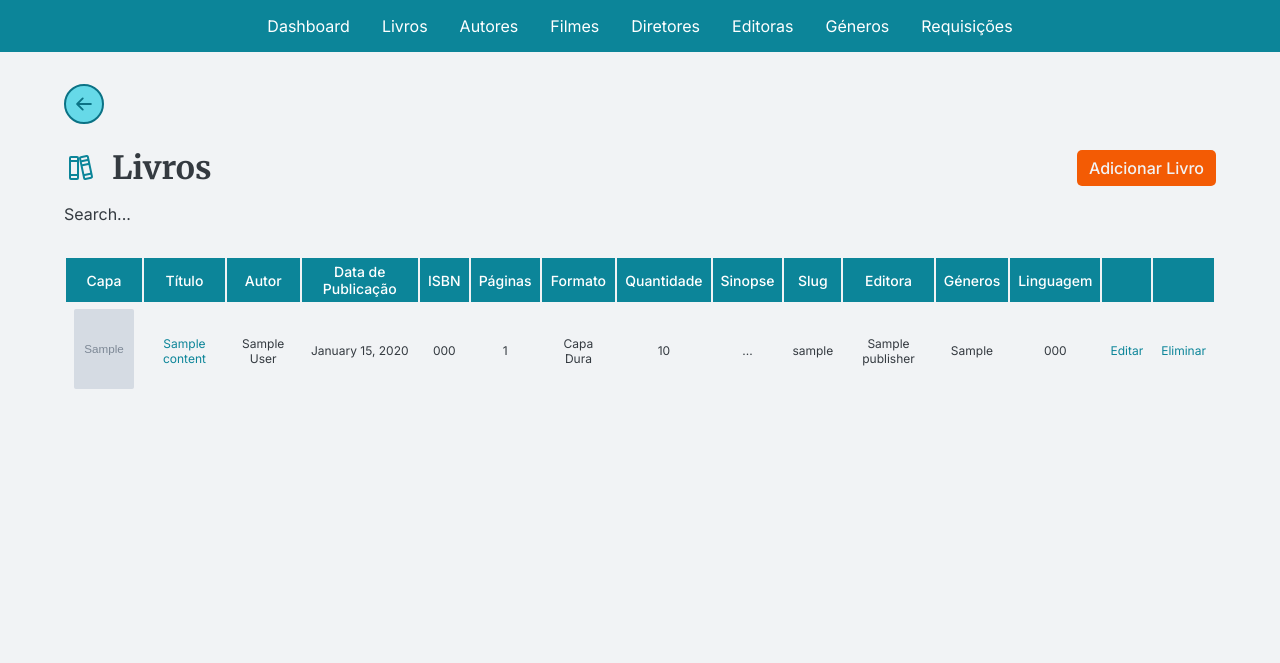
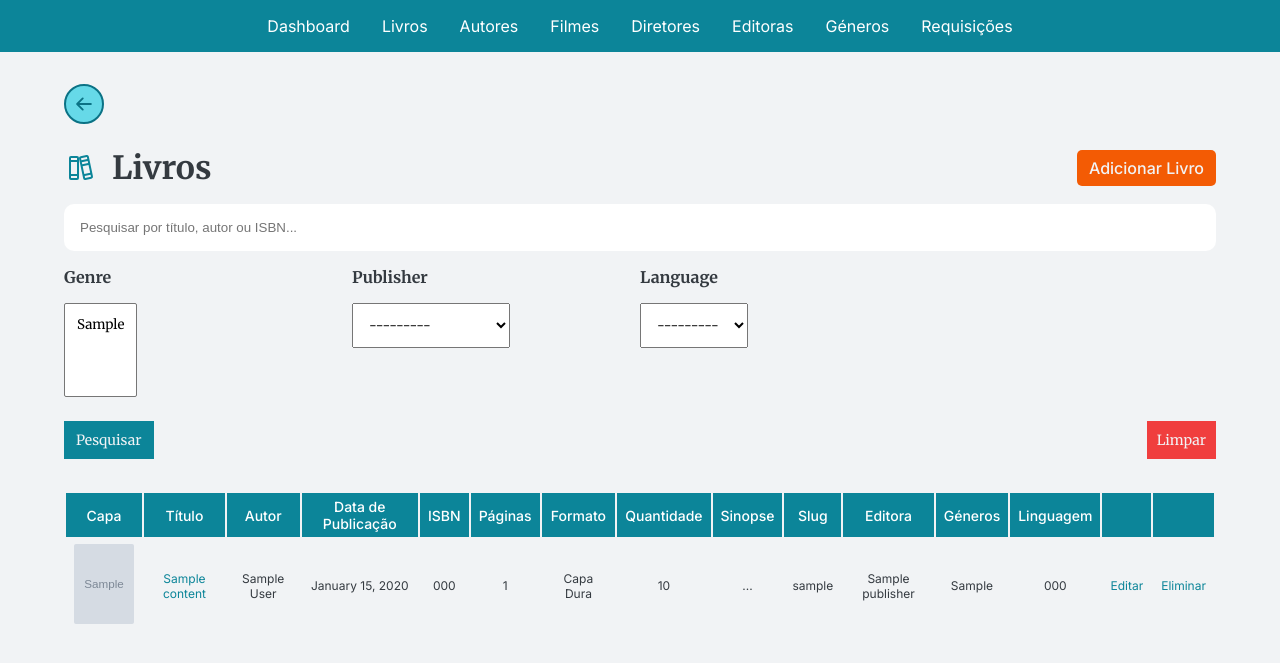
Before and after one commit to Kurt3z/BookByte, a Django app: page /staff/books-dashboard/ in a window 1280 px wide. Shown: the top 663 px of the page. Run offline with Django 4.2, Linux system fonts and the light colour scheme; tables that the repository leaves empty hold one stand-in row (values such as "Sample post"); grey boxes marked "Sample" are stand-in pictures; some libraries are stand-ins or nearby versions.

Commit message:
Implement pagination on books dashboard

```diff
--- /dev/null
+++ b/books/static/books/search-book.css
@@ -0,0 +1,76 @@
+/* ------------- */
+/* SEARCH STYLES */
+/* ------------- */
+#id_title_isbn_author {
+  width: 100%;
+  padding: 16px;
+  background-color: #f1f3f5;
+  border: none;
+  border-radius: 10px;
+  margin-bottom: 16px;
+}
+
+#id_title_isbn_author:focus {
+  outline: none;
+  border: 1px solid #0c8599;
+}
+
+.select-filters {
+  display: grid;
+  grid-template-columns: repeat(4, 1fr);
+  margin-bottom: 24px;
+}
+
+.select-filters p {
+  margin-bottom: 16px;
+  font-weight: 700;
+}
+
+.select-filters select {
+  padding: 12px;
+}
+
+.select-filters select,
+.select-filters p {
+  font-family: 'Merriweather', serif;
+}
+
+@media (max-width: 640px) {
+  .select-filters {
+    display: flex;
+    flex-direction: column;
+    gap: 16px;
+    margin-left: 16px;
+  }
+}
+
+.btn {
+  font-family: 'Merriweather', serif;
+  background-color: #0c8599;
+  color: #f1f3f5;
+  text-decoration: none;
+  font-size: 14px;
+  font-weight: 500;
+  display: inline-block;
+  max-width: fit-content;
+  border: none;
+  cursor: pointer;
+}
+
+.form-btns {
+  display: flex;
+  justify-content: space-between;
+}
+
+#btn-reset:link,
+#btn-reset:visited {
+  display: flex;
+  align-items: center;
+  background-color: #f03e3e;
+  cursor: pointer;
+}
+
+#btn-reset:hover,
+#btn-reset:active {
+  background-color: #fa5252;
+}
--- /dev/null
+++ b/books/templates/books/search-book.html
@@ -0,0 +1,22 @@
+<form action="" id="search-form">
+    {% for field in myFilter.form %}
+    {% if field.label == "Search" %}
+    {{field}}
+    {% endif %}
+    {% endfor %}
+
+    <div class="select-filters">
+      {% for field in myFilter.form %}
+      {% if field.label != "Search" %}
+      <div class="grid-item">
+        <p>{{field.label}}</p>
+        {{field}}
+      </div>
+      {% endif %}
+      {% endfor %}
+    </div>
+    <div class="form-btns">
+      <button type="submit" class="btn btn--medium" id="btn-search">Pesquisar</button>
+      <a href="{% url redirect %}" class="btn btn--small" id="btn-reset">Limpar</a>
+    </div>
+</form>
--- a/books/views.py
+++ b/books/views.py
@@ -14,7 +14,8 @@ def books(request):
     context = {
         "books": books,
         "myFilter": myFilter,
-        "custom_range": custom_range
+        "custom_range": custom_range,
+        "reset_form_redirect": "books"
     }
 
     return render(request, "books/books.html", context)
--- a/staff/static/staff/content-dashboard.css
+++ b/staff/static/staff/content-dashboard.css
@@ -113,3 +113,30 @@ table a:active {
 .btn-back:hover {
   background-color: #99e9f2;
 }
+
+.pagination {
+  width: 100%;
+  display: flex;
+  justify-content: center;
+}
+
+.pagination ul {
+  list-style: none;
+  display: flex;
+  gap: 8px;
+}
+
+.pagination a:link,
+.pagination a:visited,
+.pagination a:hover,
+.pagination a:active {
+  color: #0c8599;
+}
+
+.active {
+  text-decoration: underline;
+}
+
+#id_title_isbn_author {
+  background-color: #fff;
+}
--- a/staff/templates/staff/books-dashboard.html
+++ b/staff/templates/staff/books-dashboard.html
@@ -5,6 +5,7 @@
 
 {% block styles %}
 <link rel="stylesheet" href="{% static "staff/navigation.css" %}">
+<link rel="stylesheet" href="{% static "books/search-book.css" %}">
 <link rel="stylesheet" href="{% static "staff/content-dashboard.css" %}">
 
 {% endblock styles %}
@@ -27,7 +28,7 @@
             </h1>
             <a href="{% url "add-book" %}" id="add-btn">Adicionar Livro</a>
         </div>
-        <p>Search...</p>
+        {% include "books/search-book.html" with redirect="books-dashboard" %}
     </header>
 
     <table>
@@ -78,5 +79,28 @@
         </tr>
         {% endfor %}
     </table>
+
+    {% if books.has_other_pages %}
+    <div class="pagination">
+        <ul>
+            {% if books.has_previous %}
+            <li><a href="#">&laquo;</a></li>
+            {% endif %}
+
+            {% for page in custom_range %}
+
+            {% if page == books.number %}
+            <li><a href="?page={{page}}" class="active">{{page}}</a></li>
+            {% else %}
+            <a href="?page={{page}}">{{page}}</a>
+            {% endif %}
+            {% endfor %}
+
+            {% if books.has_next %}
+            <a href="?page={{books.next_page_number}}">&raquo;</a>
+            {% endif %}
+        </ul>
+    </div>
+    {% endif %}
 </main>
 {% endblock content %}
--- a/staff/views.py
+++ b/staff/views.py
@@ -4,6 +4,9 @@ from books.models import Book, Author
 from books.forms import BookForm, AuthorForm
 from models.models import Publisher, Genre
 from models.forms import PublisherForm, GenreForm
+
+from books.filters import BookFilter
+from books.utils import paginateBooks
 
 
 def dashboard(request):
@@ -21,8 +24,14 @@ def dashboard(request):
 
 def booksDashboard(request):
     books = Book.objects.all()
+    myFilter = BookFilter(request.GET, queryset=books)
+    books = myFilter.qs
+    custom_range, books = paginateBooks(request, books, 8)
+
     context = {
-        "books": books
+        "books": books,
+        "myFilter": myFilter,
+        "custom_range": custom_range
     }
 
     return render(request, "staff/books-dashboard.html", context)
```
Also changed, not shown: books/static/books/books.css (+0 -77 lines), books/templates/books/books.html (+2 -22 lines).
